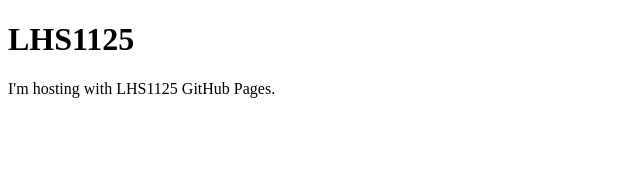
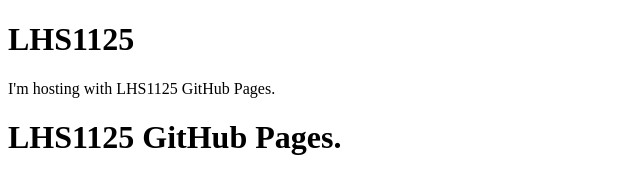
Before and after one commit to LHS1125/LHS1125.github.io, a plain HTML site: page index.html in a window 1280 px wide. Shown: the whole page, without its empty margins (0-640 px from the left). Drawn offline with Linux system fonts and the light colour scheme.

Commit message:
update index.html

```diff
--- a/index.html
+++ b/index.html
@@ -3,5 +3,6 @@
 <body>
 <h1>LHS1125</h1>
 <p> I'm hosting with LHS1125 GitHub Pages.</p>
+<h1>LHS1125 GitHub Pages.</h1>
 </body>
 </html>
```
